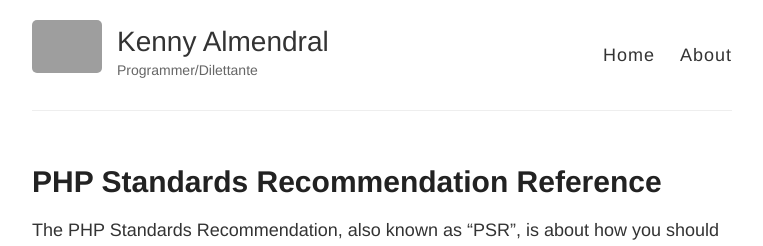
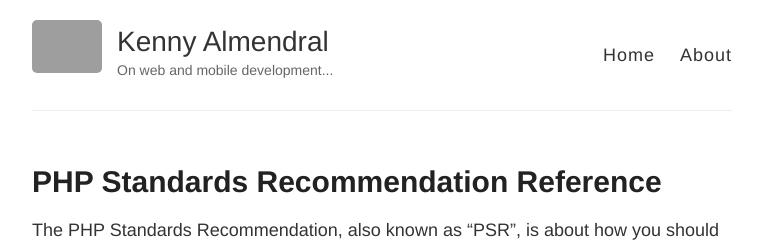
Before and after one commit to kennyalmendral/kennyalmendral.github.io, a Jekyll site: the page built from index.html, in a window 1280 px wide and 900 px high. Shown: the top 246 px of the window, without its empty margins (258-1021 px from the left). Built offline with Jekyll 4.4.1, drawn with Linux system fonts in a browser that asks for light colours; grey boxes are pictures that could not be loaded.

Commit message:
Update _config.yml

```diff
--- a/_config.yml
+++ b/_config.yml
@@ -6,7 +6,7 @@
 name: Kenny Almendral
 
 # Short bio or description (displayed in the header)
-description: Programmer/Dilettante
+description: On web and mobile development...
 
 # URL of your avatar or profile pic (you could use your GitHub profile pic)
 avatar: https://raw.githubusercontent.com/barryclark/jekyll-now/master/images/jekyll-logo.png
```
